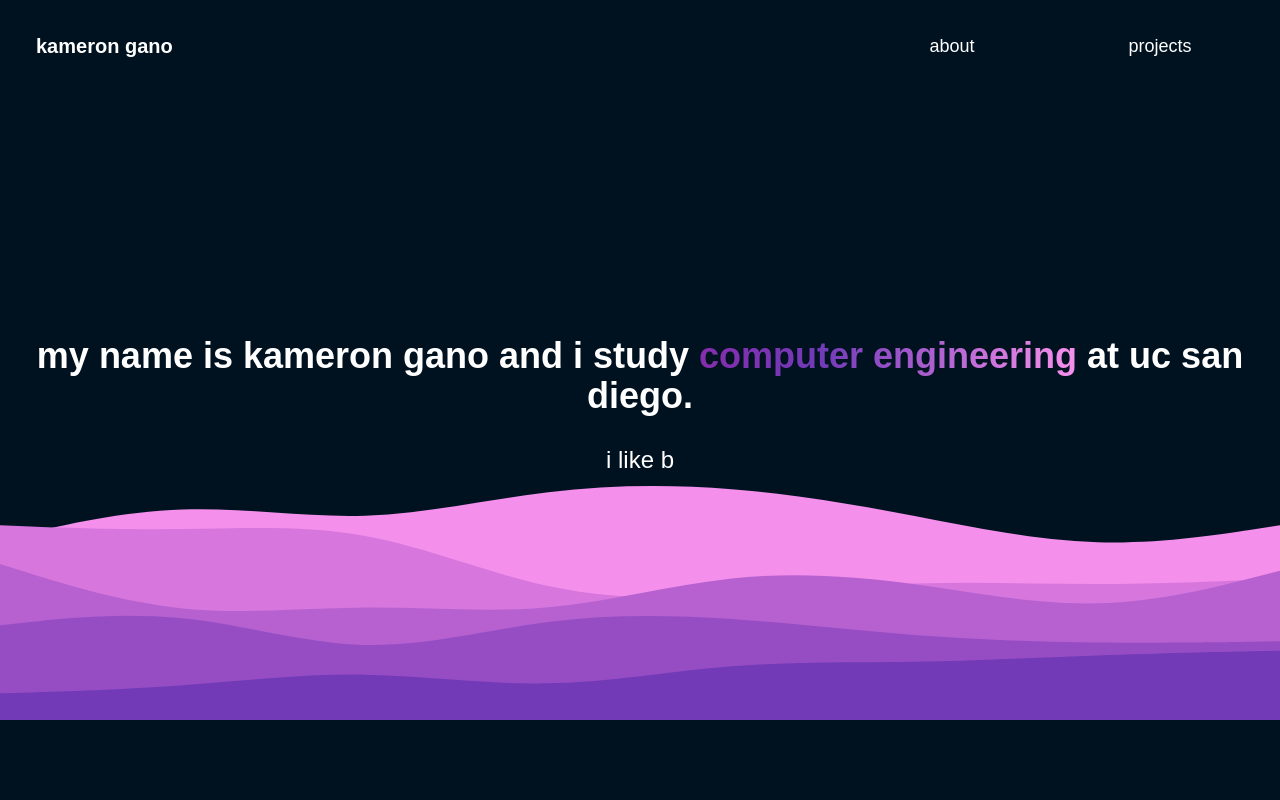
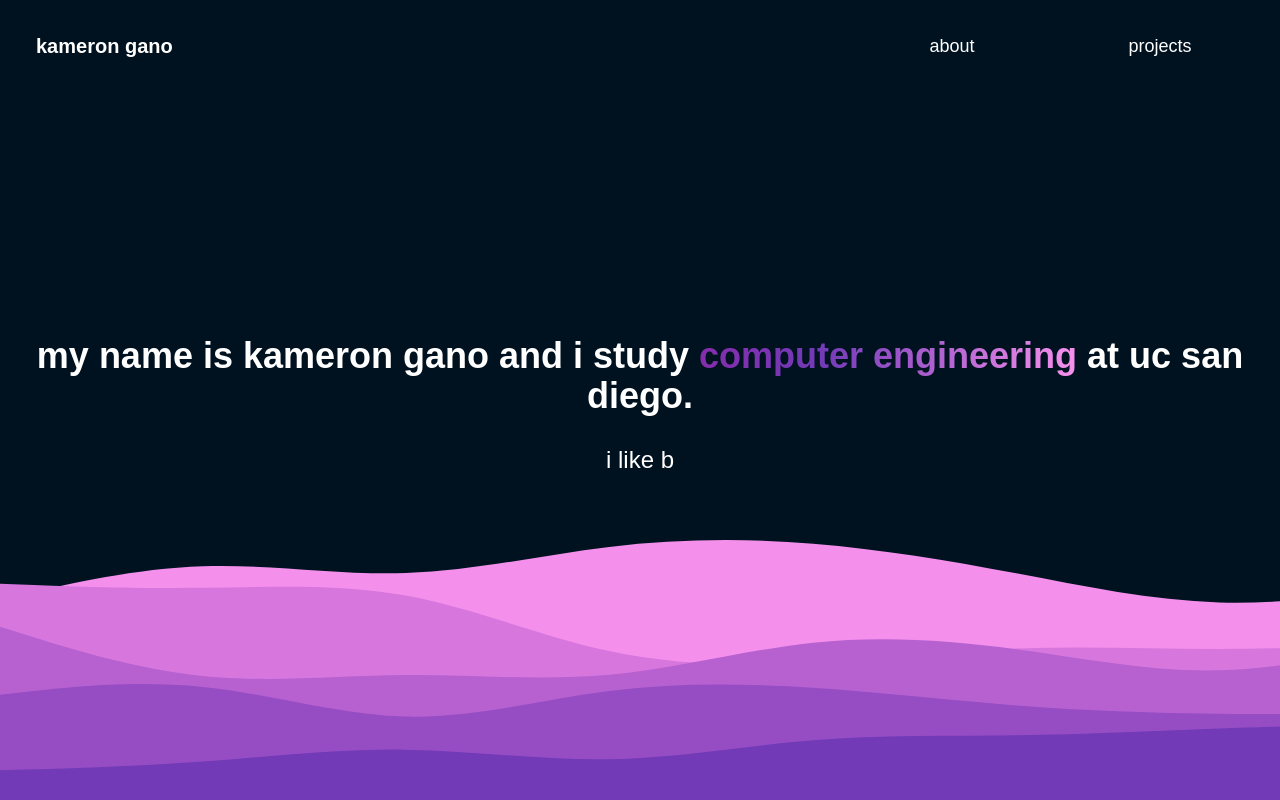
Before and after one commit to kgano-ucsd/kams-website-2.0, a React (Create React App) app in the folder kams-website-v2/: page / in a window 1280 px wide. Built offline with nearby package versions, Linux system fonts and the light colour scheme.

Commit message:
BACKGROUND WORKS

```diff
--- a/kams-website-v2/src/App.js
+++ b/kams-website-v2/src/App.js
@@ -9,7 +9,8 @@ import background from "./layered-waves-haikei.svg"
 function App() {
   return (
       <div style={{backgroundImage: `url(${background})`,
-                   backgroundRepeat: false,}} className="h-screen w-screen">
+                   backgroundRepeat: false,
+                   backgroundSize: "cover"}} className="h-screen w-screen">
           <Banner />
           <div className="h-[77%]">
             <Hello>
```
